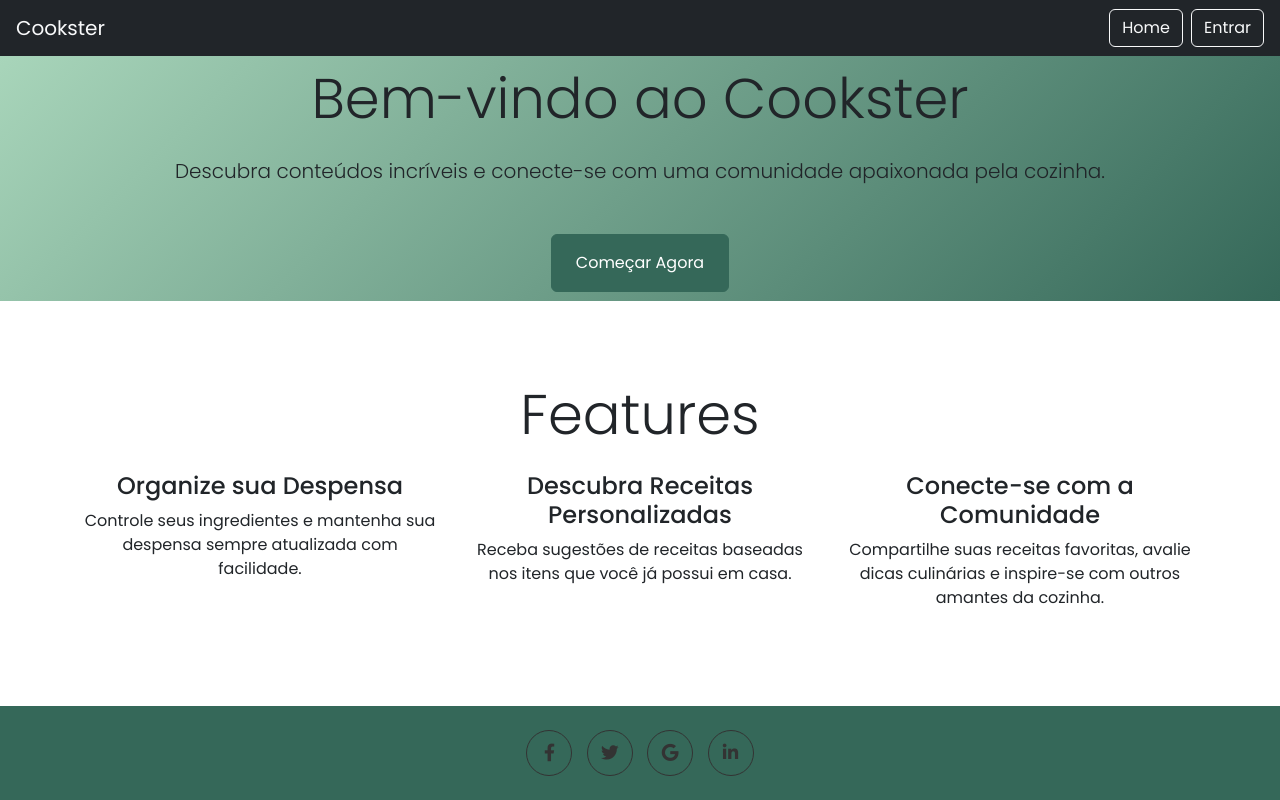
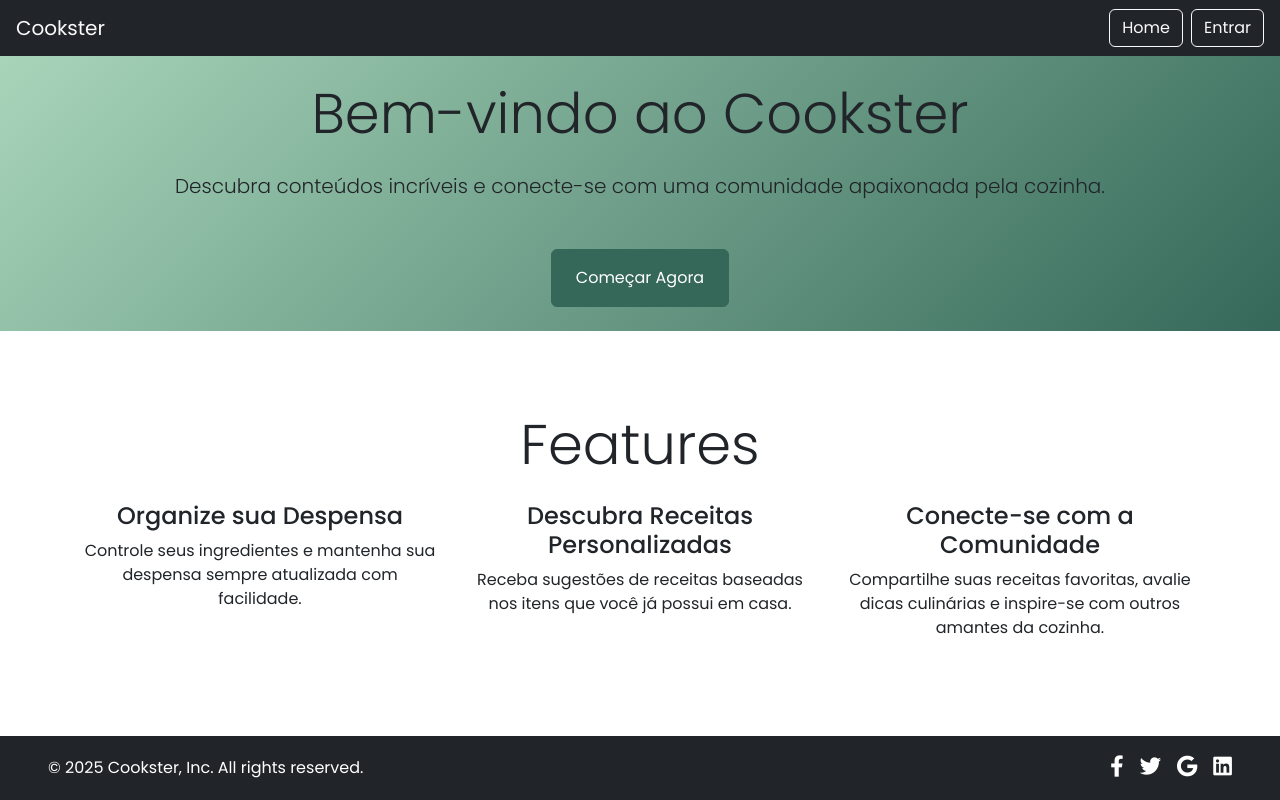
Before and after one commit to Nyfeu/Cookster, a React (Vite) app in the folder front/: page / in a window 1280 px wide. Built offline with nearby package versions, Linux system fonts and the light colour scheme.

Commit message:
feature(landing-page): criar FooterSection

```diff
--- a/front/src/components/LandingPage/LandingPage.jsx
+++ b/front/src/components/LandingPage/LandingPage.jsx
@@ -4,6 +4,7 @@ import SocialMediaIcons from '../AuthForm/components/SocialMediaIcons'
 import './LandingPage.css'
 import HeroSection from './components/HeroSection'
 import FeaturesSection from './components/FeatureSection'
+import FooterSection from './components/FooterSection'
 
 const LandingPage = () => {
     return (
@@ -14,13 +15,9 @@ const LandingPage = () => {
                 <div className="container-fluid container-home p-0 d-flex flex-column">
 
                     {/* Seções da Landing Page */}
-                    <HeroSection/>
-                    <FeaturesSection/>
-
-                    {/* Ícones de redes sociais - no final da página */}
-                    <div id="social-media-footer" className="text-center py-4">
-                        <SocialMediaIcons/>
-                    </div>
+                    <HeroSection />
+                    <FeaturesSection />
+                    <FooterSection />
 
                 </div>
 
--- /dev/null
+++ b/front/src/components/LandingPage/components/FooterSection.jsx
@@ -0,0 +1,19 @@
+import React from 'react'
+
+const FooterSection = () => {
+    return (
+        <footer class="px-5 bg-dark text-white">
+            <div class="d-flex flex-column flex-sm-row justify-content-between py-1 my-3 ">
+                <p class="mb-0">&copy; 2025 Cookster, Inc. All rights reserved.</p>
+                <ul class="list-unstyled d-flex mb-0">
+                    <li class="ms-3"><a class="text-white" href="#"><i class="fab fa-facebook-f fa-lg"></i></a></li>
+                    <li class="ms-3"><a class="text-white" href="#"><i class="fab fa-twitter fa-lg"></i></a></li>
+                    <li class="ms-3"><a class="text-white" href="#"><i class="fab fa-google fa-lg"></i></a></li>
+                    <li class="ms-3"><a class="text-white" href="#"><i class="fab fa-linkedin fa-lg"></i></a></li>
+                </ul>
+            </div>
+        </footer>
+    )
+}
+
+export default FooterSection
```
